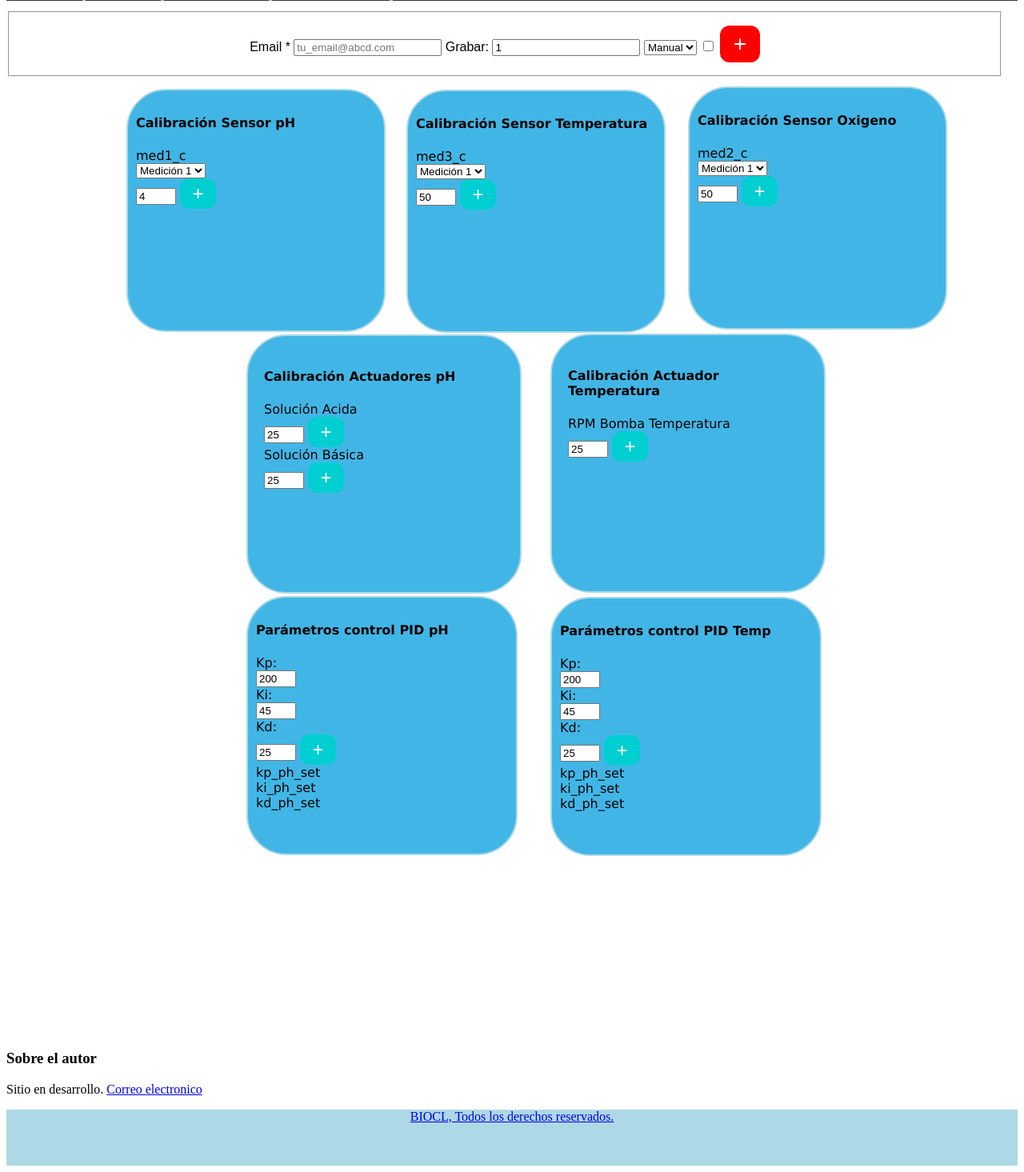
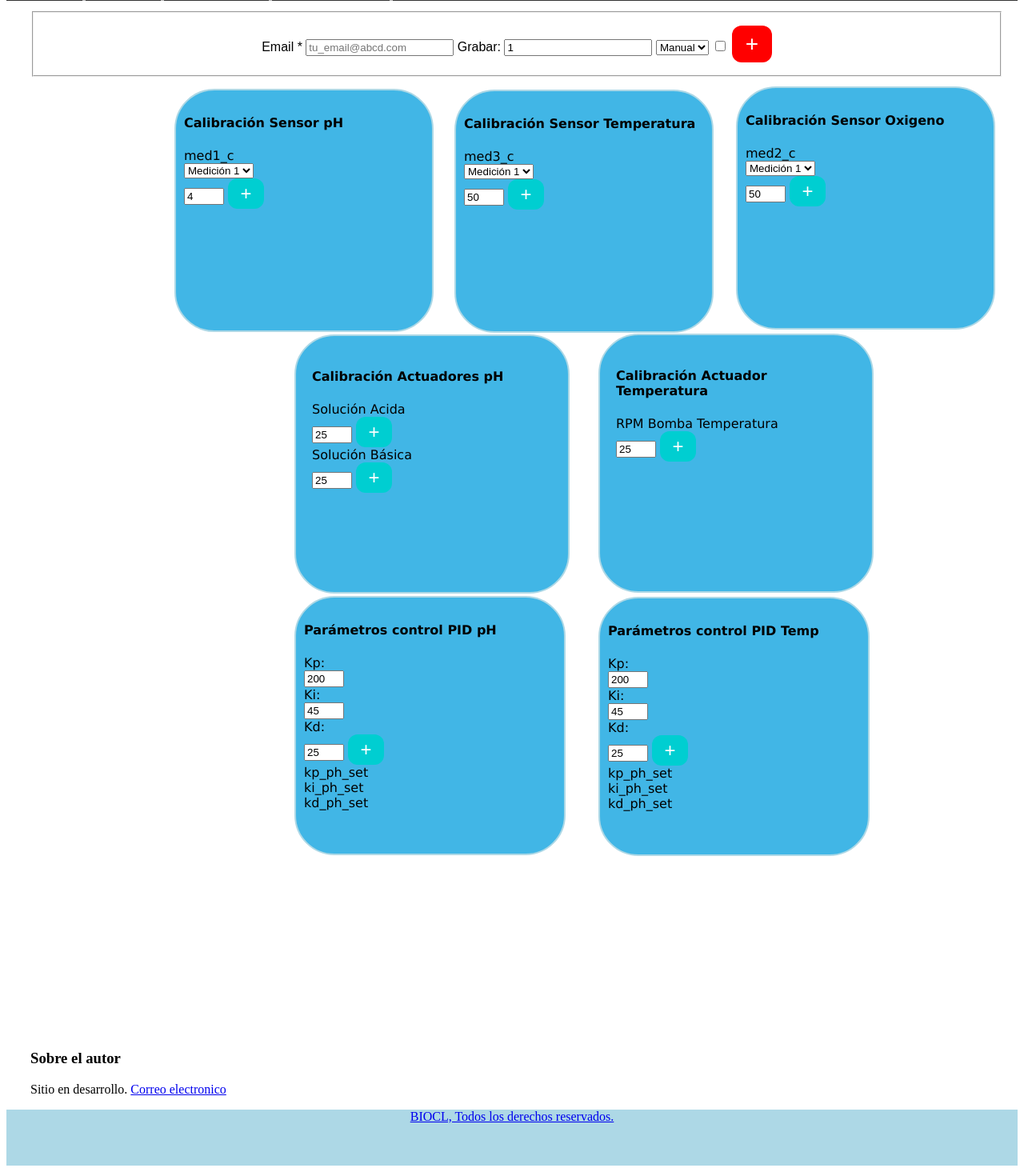
Before and after one commit to hooper2chile/biocl_system, a Flask app: page /calibrar in a window 1280 px wide. Shown: the part 174-1639 px from the top of the page at 80% size. Run offline with Flask 2, Linux system fonts and the light colour scheme; parts of the project's set-up code (start-up, migrations or seed data) failed here and were passed over.

Commit message:
pid html+

```diff
--- a/static/stylesheets/calibrar.css
+++ b/static/stylesheets/calibrar.css
@@ -213,9 +213,10 @@ fieldset {
 
 
 .centrar{
-  /*margin-left: 30px;*/
-  margin-right: auto;
-  margin-left: auto;
+  margin-left: 30px;
+/*  margin-right: auto;
+    margin-left: auto;
+  */
 }
 
 
```
